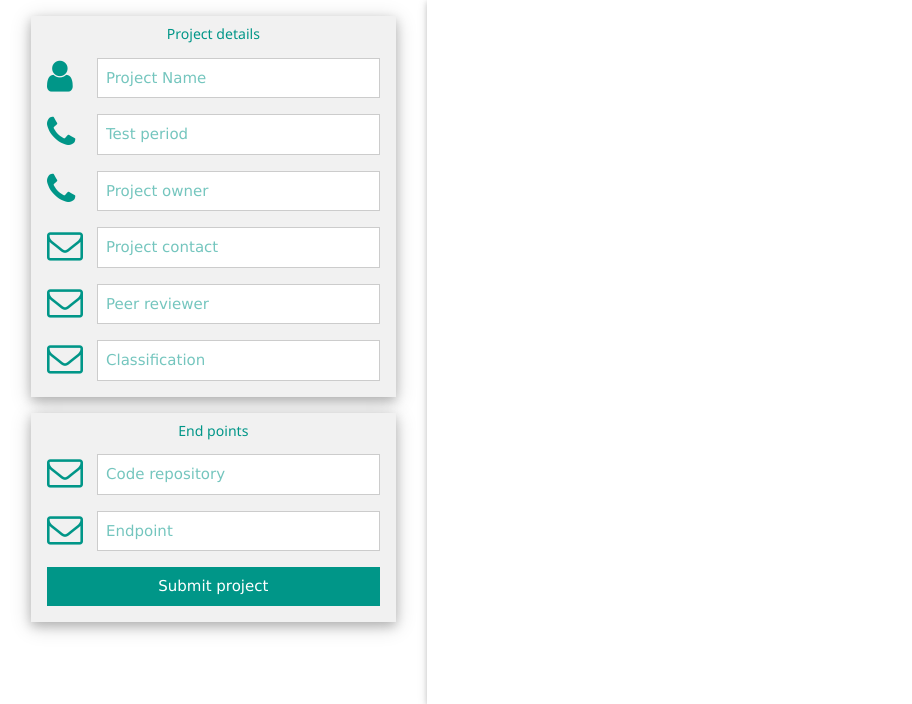
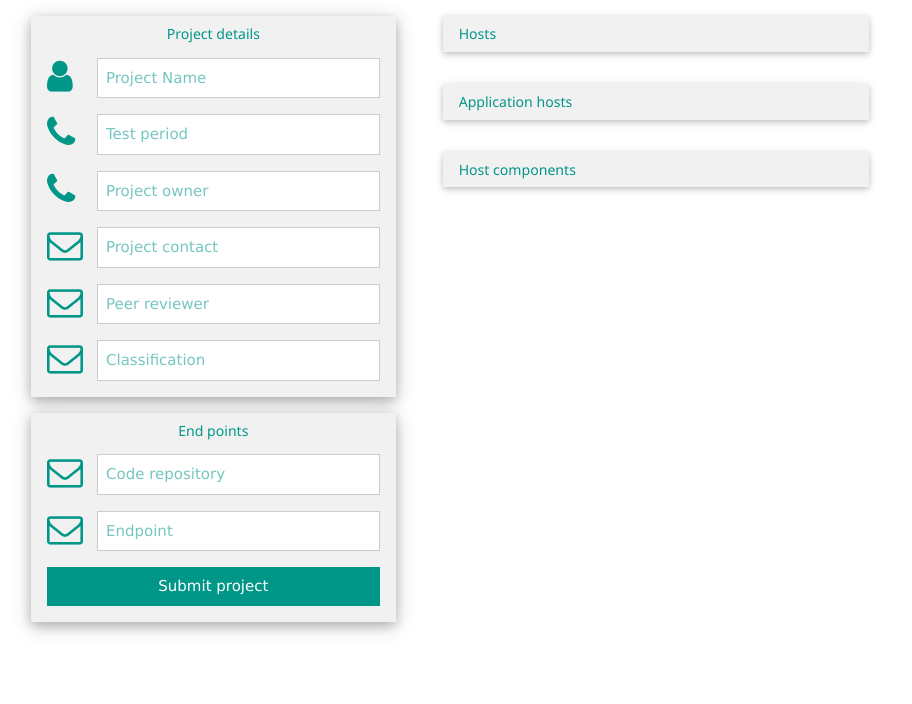
Before and after one commit to McMatty/Security-Assessement, a Django app: page /level0/threats/new in a window 1280 px wide. Shown: the part 96-800 px from the top of the page, without its empty margins (0-912 px from the left). Run offline with Django 3.2, Linux system fonts and the light colour scheme; data that the repository does not hold is empty; some libraries are stand-ins or nearby versions.

Commit message:
crapp ui changes to get an idea of content and functionality

```diff
--- a/level0/templates/level0/project-content.html
+++ b/level0/templates/level0/project-content.html
@@ -1,10 +1,27 @@
 <div id="project-metadata" class="col-sm-4">
-     {% include metaContainer %}
+    {% include metaContainer %}
 </div>
-<div id="information" class="col-sm-8 w3-bar-block w3-card-2">
+<div id="hosts" class="col-sm-4 w3-bar-block w3-card-2 w3-light-grey w3-text-teal w3-container w3-margin">
+    <h2>Hosts</h2>
     <ul class="threat-list">
         {% for host in hosts %}
         <li class="threat" id="{{host.id}}">{{host.name}}</li>
         {% endfor %}
     </ul>
 </div>
+<div id="application_hosts" class="col-sm-4 w3-bar-block w3-card-2 w3-light-grey w3-text-teal w3-container w3-margin">
+    <h2>Application hosts</h2>
+    <ul class="threat-list">
+        {% for host in applicationHosts %}
+        <li class="threat" id="{{host.id}}">{{host.name}}</li>
+        {% endfor %}
+    </ul>
+</div>
+<div id="host_components" class="col-sm-4 w3-bar-block w3-card-2 w3-light-grey w3-text-teal w3-container w3-margin">
+    <h2>Host components</h2>
+    <ul class="threat-list">
+        {% for component in hostComponents %}
+        <li class="threat" id="{{component.id}}">{{component.name}}</li>
+        {% endfor %}
+    </ul>
+</div>
--- a/level0/templates/level0/project-list.html
+++ b/level0/templates/level0/project-list.html
@@ -2,8 +2,7 @@
          {% for project in projectList %}
          <div class="project">
             <div>{{project.projectName}}</div>
-            <div><a class="w3-col w3-button w3-block w3-section w3-teal w3-ripple w3-padding" href="/level0/threats/{{project.id}}">Open threat ecosystem</a></div>
-            <div><a class="w3-col w3-button w3-block w3-section w3-teal w3-ripple w3-padding" href="/level0/features/{{project.id}}">Open detailed threats</a></div>
+            <div><a class="w3-col w3-button w3-block w3-section w3-teal w3-ripple w3-padding" href="/level0/threats/{{project.id}}">Open project details</a></div>
             <div><a class="w3-col w3-button w3-block w3-section w3-teal w3-ripple w3-padding" onclick="deleteProject({{project.id}})">Delete</a></div>
          </div>
         {% endfor %}
--- a/level0/urls.py
+++ b/level0/urls.py
@@ -10,8 +10,5 @@ urlpatterns = [
     url(r'^threats/delete/(?P<id>[0-9]+)', views.delete_project, name='delete_project'),
     url(r'^threats/list$', views.list_project, name='list_project'),
     url(r'^threats/(?P<id>[0-9]+)/$', views.threats, name='threats'),
-    url(r'^json_model/([0-9]+)/$', views.get_json_model, name='get_json_model'),
-    url(r'^hosts$', views.get_hosts, name='get_hosts'),
-    url(r'^hostComponents$', views.get_hostComponent, name='get_hostComponent'),
-    url(r'^applicationComponents$', views.get_applicationComponent, name='get_applicationComponent')
+    url(r'^json_model/([0-9]+)/$', views.get_json_model, name='get_json_model')
 ]
--- a/level0/views.py
+++ b/level0/views.py
@@ -13,11 +13,15 @@ def index(request):
 def new_project(request):
     template = loader.get_template('level0/threats.html')
     hostList = get_hosts()
+    applicationHosts = get_applicationPlatform()
+    hostComponents = get_hostComponent()
     context = {
         'container': "level0/project-content.html",
         'metaContainer': "level0/project-details-add.html",
         'id' : 0,
-        'hosts' : hostList
+        'hosts' : hostList,
+        'applicationHosts' : applicationHosts,
+        'hostComponents' : hostComponents
     }
     return HttpResponse(template.render(context, request))
 
@@ -96,13 +100,14 @@ def get_graphData(fieldName):
 def get_hosts():
     return get_graphData("host")
 
-def get_applicationComponent(request):
-    nodes = get_graphData("application_component")
-    return HttpResponse(json.dumps(nodes), content_type="application/json")
+def get_applicationComponent():
+    return get_graphData("application_component")
 
-def get_hostComponent(request):
-    nodes = get_graphData("host_component")
-    return HttpResponse(json.dumps(nodes), content_type="application/json")
+def get_applicationPlatform():
+    return get_graphData("application_platform")
+
+def get_hostComponent():
+    return get_graphData("host_component")
 
 def connect_db():
     """Connects to the specific database."""
```
Also changed, not shown: configuration scripts/platforms.json (+13 -5 lines).
